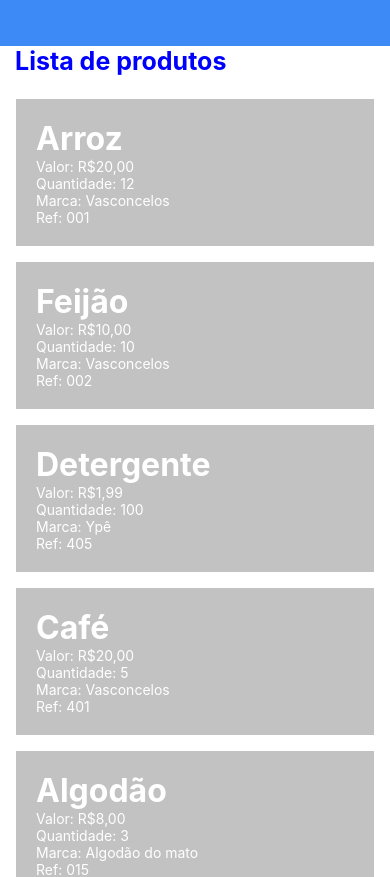
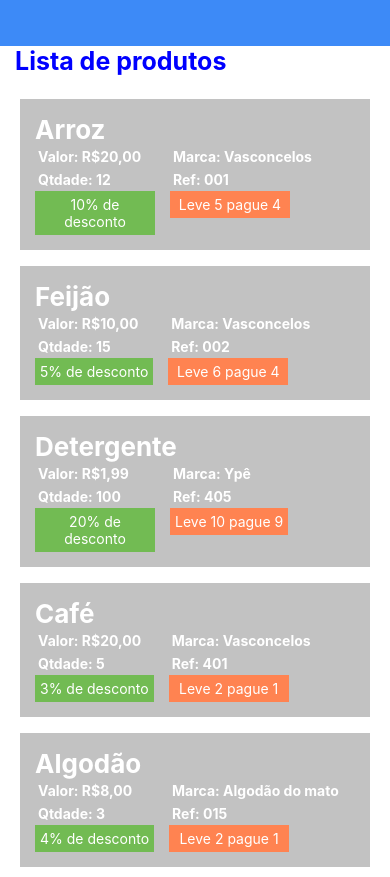
Before and after one commit to leandrocunha526/apsreact2, a React Native app: screen / in a window 390 px wide. Shown: the top 877 px of the page. Built offline with nearby package versions, Linux system fonts and the light colour scheme.

Commit message:
Add desconto and promo in product

```diff
--- a/App.js
+++ b/App.js
@@ -17,14 +17,18 @@
           quantidade: 12,
           marca: "Vasconcelos",
           referencia: "001",
+          desconto: 10,
+          promo: "Leve 5 pague 4",
         },
         {
           id: "2",
           nome: "Feijão",
           valor: "10,00",
-          quantidade: 10,
+          quantidade: 15,
           marca: "Vasconcelos",
           referencia: "002",
+          desconto: 5,
+          promo: "Leve 6 pague 4",
         },
         {
           id: "3",
@@ -33,6 +37,8 @@
           quantidade: 100,
           marca: "Ypê",
           referencia: "405",
+          desconto: 20,
+          promo: "Leve 10 pague 9",
         },
         {
           id: "4",
@@ -41,6 +47,8 @@
           quantidade: 5,
           marca: "Vasconcelos",
           referencia: "401",
+          desconto: 3,
+          promo: "Leve 2 pague 1",
         },
         {
           id: "5",
@@ -49,6 +57,8 @@
           quantidade: 3,
           marca: "Algodão do mato",
           referencia: "015",
+          desconto: 4,
+          promo: "Leve 2 pague 1",
         },
         {
           id: "6",
@@ -57,6 +67,8 @@
           quantidade: 5,
           marca: "Coca cola",
           referencia: "106",
+          desconto: 5,
+          promo: "Leve 2 pague 1",
         },
       ],
     };
@@ -78,6 +90,8 @@
                 quantidade={item.quantidade}
                 marca={item.marca}
                 referencia={item.referencia}
+                desconto={item.desconto}
+                promo={item.promo}
               />
             )}
           />
--- a/src/components/produto.js
+++ b/src/components/produto.js
@@ -1,35 +1,76 @@
 import React, { Component } from "react";
-import { StyleSheet, View, Text } from "react-native";
+import { View, StyleSheet, Text } from "react-native";
 
 class Produto extends Component {
   render() {
     return (
-      <View style={styles.item}>
+      <View style={styles.produto}>
         <Text style={styles.titulo}>{this.props.nome}</Text>
-        <Text style={styles.texto}>Valor: R${this.props.valor}</Text>
-        <Text style={styles.texto}>Quantidade: {this.props.quantidade}</Text>
-        <Text style={styles.texto}>Marca: {this.props.marca}</Text>
-        <Text style={styles.texto}>Ref: {this.props.referencia}</Text>
+        <View style={styles.data}>
+          <View style={{ marginRight: 15 }}>
+            <Text style={styles.textoProduto}>Valor: R${this.props.valor}</Text>
+            <Text style={styles.textoProduto}>
+              Qtdade: {this.props.quantidade}
+            </Text>
+            <View style={styles.desconto}>
+              <Text style={styles.textoDesconto}>
+                {this.props.desconto}% de desconto
+              </Text>
+            </View>
+          </View>
+          <View>
+            <Text style={styles.textoProduto}>Marca: {this.props.marca}</Text>
+            <Text style={styles.textoProduto}>
+              Ref: {this.props.referencia}
+            </Text>
+            <View style={styles.promo}>
+              <Text style={styles.TextoPromo}>{this.props.promo}</Text>
+            </View>
+          </View>
+        </View>
       </View>
     );
   }
 }
 
 const styles = StyleSheet.create({
-  item: {
-    backgroundColor: "#c2c2c2",
-    padding: 20,
+  produto: {
+    backgroundColor: "#C2C2C2",
+    padding: 15,
     marginVertical: 8,
-    marginHorizontal: 16,
+    margin: 20,
   },
   titulo: {
-    fontSize: 32,
-    color: "#FFFFFF",
+    color: "white",
+    fontSize: 26,
     fontWeight: "bold",
   },
-  texto: {
-    color: "#FFFFFF",
+  data: {
     flex: 1,
+    flexDirection: "row",
+  },
+  textoProduto: {
+    color: "white",
+    fontWeight: "bold",
+    margin: 3,
+  },
+  desconto: {
+    backgroundColor: "#72BB53",
+    maxWidth: 120,
+    padding: 5,
+  },
+  textoDesconto: {
+    color: "white",
+    textAlign: "center",
+  },
+  promo: {
+    backgroundColor: "#FF8351",
+    maxWidth: 120,
+    padding: 5,
+  },
+  TextoPromo: {
+    color: "white",
+    textAlign: "center",
   },
 });
 
```
